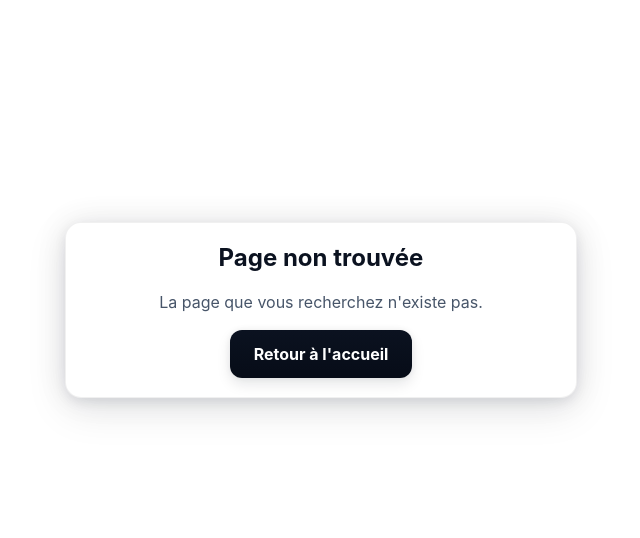
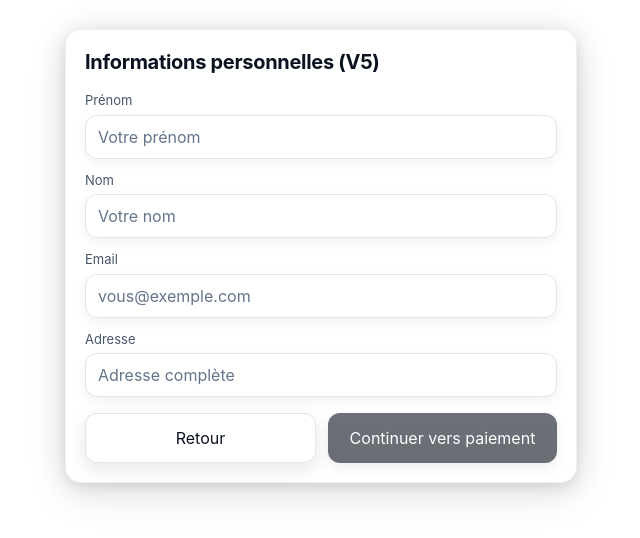
Before and after one commit to chaaaady/NeenaV3, a Next.js app: page /step-personnal-v5 in a window 1280 px wide. Before the commit this address had no page. Shown: the top 538 px of the page, without its empty margins (319-959 px from the left). Built offline with nearby package versions, Linux system fonts and the light colour scheme.

Commit message:
feat(step-personnal-v5): new personal info page and temporary menu link for testing

```diff
--- /dev/null
+++ b/src/app/(don)/step-personnal-v5/page.tsx
@@ -0,0 +1,51 @@
+"use client";
+
+import { useState } from "react";
+import { useRouter } from "next/navigation";
+import { DonationFormValues, defaultDonationValues } from "@/lib/schema";
+
+export default function Page() {
+  const router = useRouter();
+  const [values, setValues] = useState<DonationFormValues>({ ...defaultDonationValues });
+
+  const update = (k: keyof DonationFormValues) => (val: string) => setValues((v) => ({ ...v, [k]: val }));
+  const canContinue = !!(values.firstName && values.lastName && values.email);
+
+  return (
+    <main className="app-container pb-24" style={{ paddingBottom: 'calc(env(safe-area-inset-bottom) + 120px)' }}>
+      <div className="app-card mt-2">
+        <div className="space-y-4">
+          <div className="app-title">Informations personnelles (V5)</div>
+          <div className="grid gap-3">
+            <label className="block">
+              <span className="block text-[13px] text-[var(--text-muted)] mb-1">Prénom</span>
+              <input className="app-input w-full" value={values.firstName} onChange={(e) => update("firstName")(e.target.value)} placeholder="Votre prénom" />
+            </label>
+            <label className="block">
+              <span className="block text-[13px] text-[var(--text-muted)] mb-1">Nom</span>
+              <input className="app-input w-full" value={values.lastName} onChange={(e) => update("lastName")(e.target.value)} placeholder="Votre nom" />
+            </label>
+            <label className="block">
+              <span className="block text-[13px] text-[var(--text-muted)] mb-1">Email</span>
+              <input className="app-input w-full" type="email" value={values.email} onChange={(e) => update("email")(e.target.value)} placeholder="vous@exemple.com" />
+            </label>
+            <label className="block">
+              <span className="block text-[13px] text-[var(--text-muted)] mb-1">Adresse</span>
+              <input className="app-input w-full" value={values.address} onChange={(e) => update("address")(e.target.value)} placeholder="Adresse complète" />
+            </label>
+          </div>
+          <div className="mt-2 flex gap-3">
+            <a href="/step-amount-v2" className="btn-secondary pressable flex-1 text-center py-3">Retour</a>
+            <button
+              disabled={!canContinue}
+              onClick={() => canContinue && router.push("/step-payment")}
+              className="btn-primary pressable flex-1 py-3 disabled:opacity-60 disabled:cursor-not-allowed"
+            >
+              Continuer vers paiement
+            </button>
+          </div>
+        </div>
+      </div>
+    </main>
+  );
+}
--- a/src/components/SideMenu.tsx
+++ b/src/components/SideMenu.tsx
@@ -82,6 +82,12 @@ export function SideMenu({ isOpen, onClose }: { isOpen: boolean; onClose: () =>
               <span className="text-[13px] font-[600] text-[var(--text-muted)]">Infos</span>
             </span>
           </Link>
+          <Link href="/step-personnal-v5" className="block" onClick={onClose}>
+            <span className="w-full flex items-center justify-between p-3 rounded-[var(--radius-all)] hover:bg-[var(--surface-2)] transition-colors text-left text-[15px] font-[700] text-[var(--text)]">
+              V5 (test)
+              <span className="text-[13px] font-[600] text-[var(--text-muted)]">Infos</span>
+            </span>
+          </Link>
 
           {/* Don - Paiement */}
           <div className="px-2 pt-3 pb-1 text-[12px] font-[700] text-[var(--text-muted)]">Don · Paiement</div>
```
